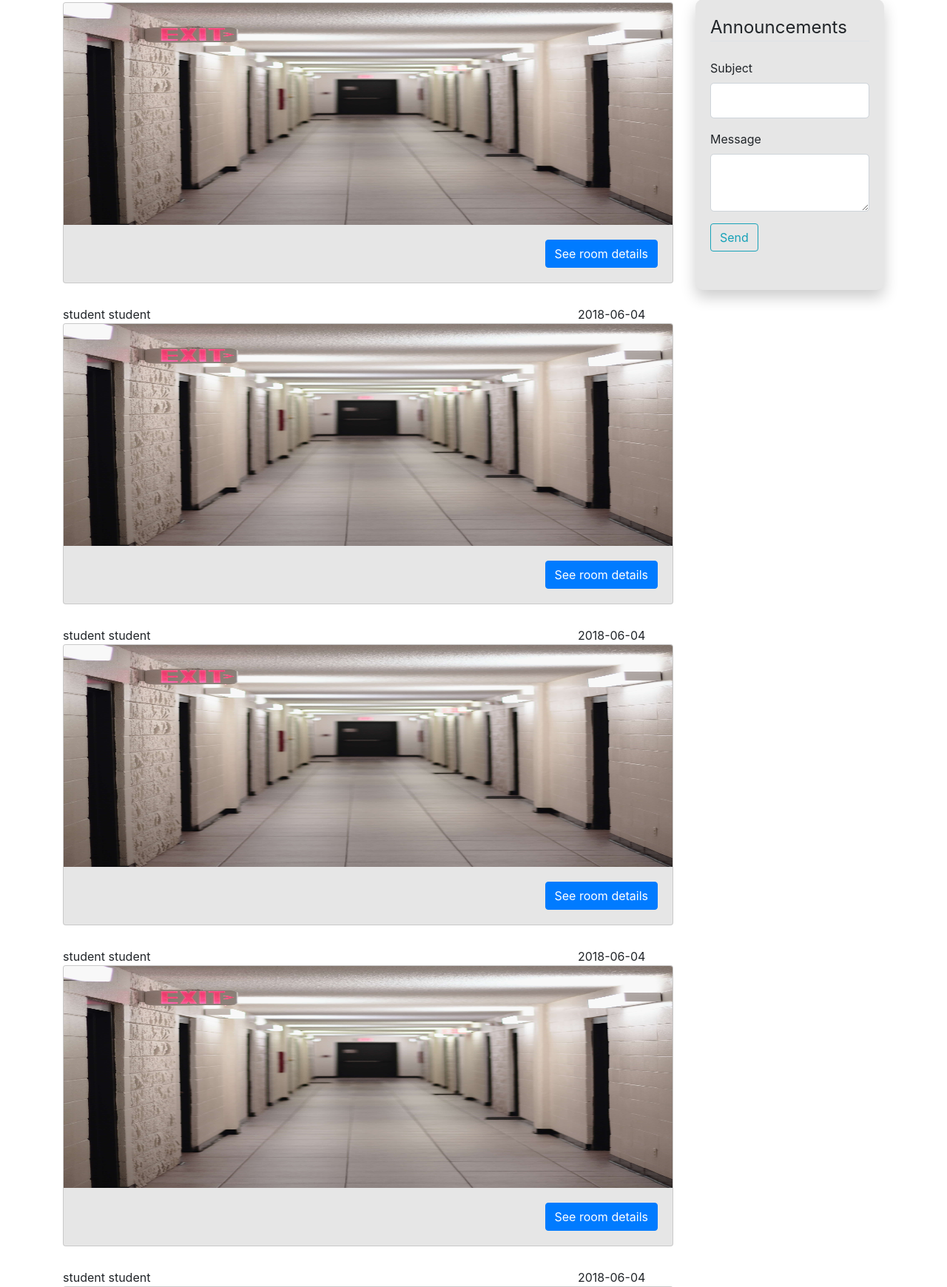
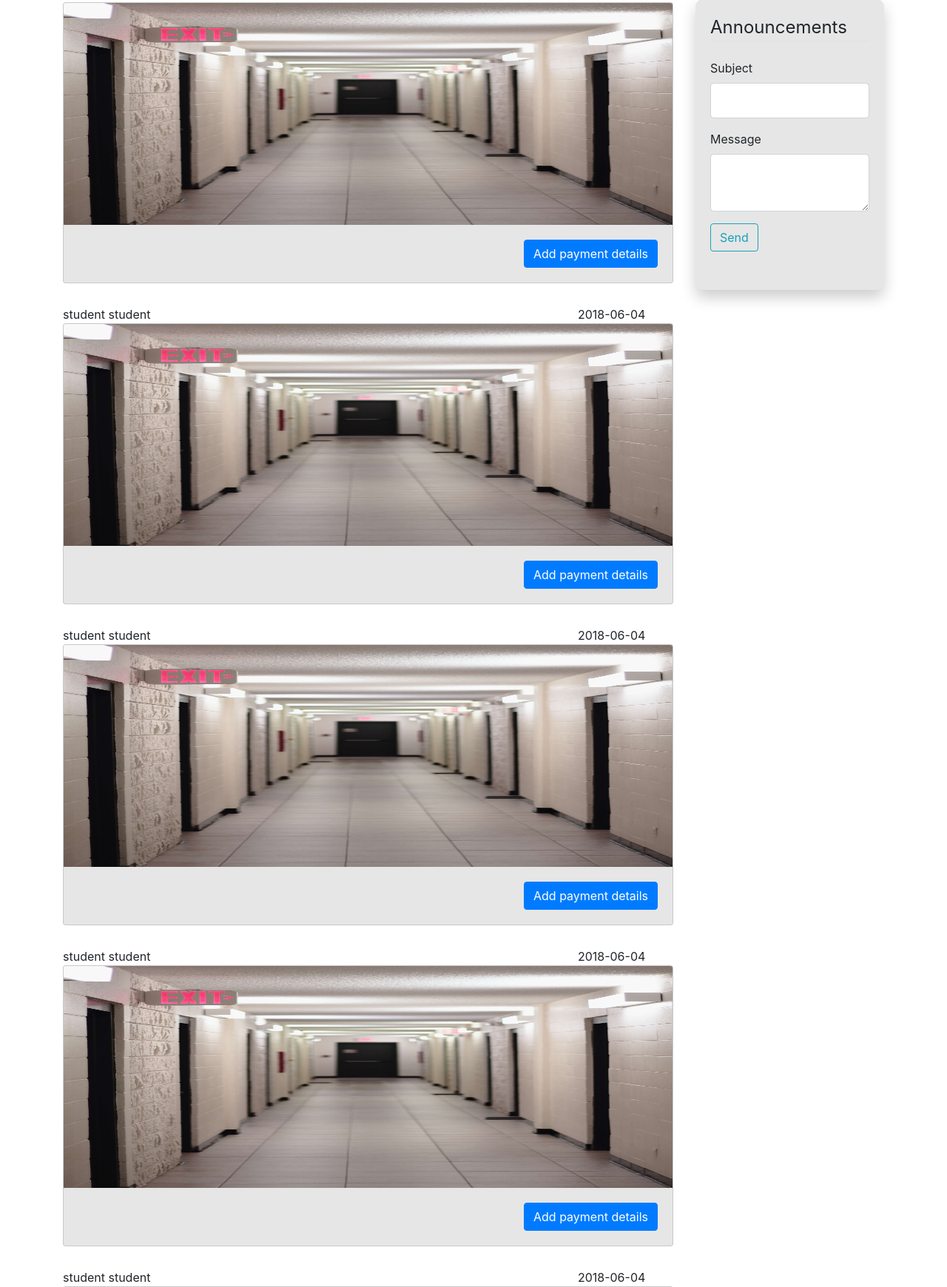
Before and after one commit to AshCreate/Project-HMS, a Flask app: page /admin/payments in a window 1280 px wide. Shown: the part 121-1861 px from the top of the page at 74% size. Run offline with Flask 2, Linux system fonts and the light colour scheme; a user stored in the database is signed in; data comes from the database, SQL or seed files in the repository; some libraries are stand-ins or nearby versions.

Commit message:
complete payment functionality fr

```diff
--- a/HMS/templates/payments.html
+++ b/HMS/templates/payments.html
@@ -9,7 +9,7 @@
                 <div class="card w-85" style="background-color: #E6E6E6">
                     <img class="card-img-top" src="/static/img/back3.jpg" style="height: 300px" alt="Card image cap">
                     <div class="card-body">
-                        <a style="float: right" href="{{ url_for('input_payment', id = item.image_id) }}" class="btn btn-primary">See room details</a>
+                        <a style="float: right" href="{{ url_for('input_payment', id = item.image_id) }}" class="btn btn-primary">Add payment details</a>
 
                     </div>
                 </div>
```
